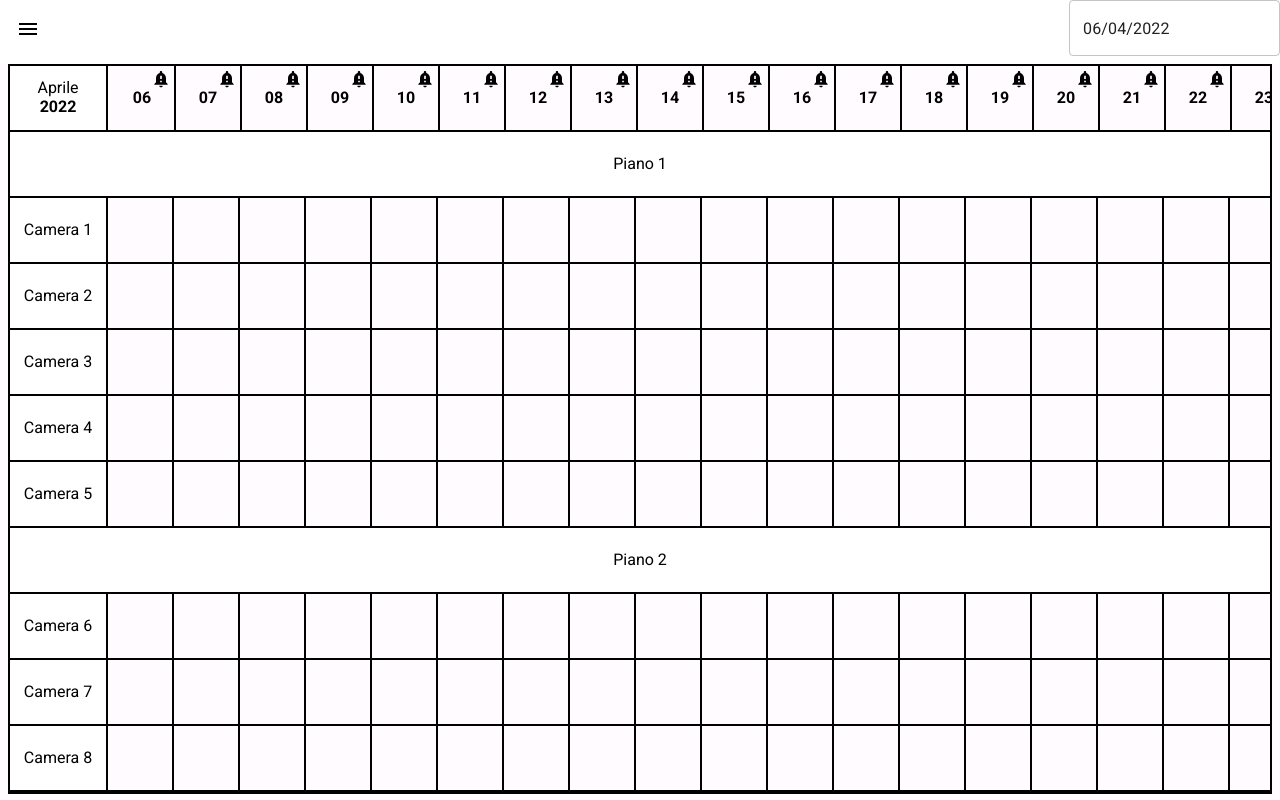
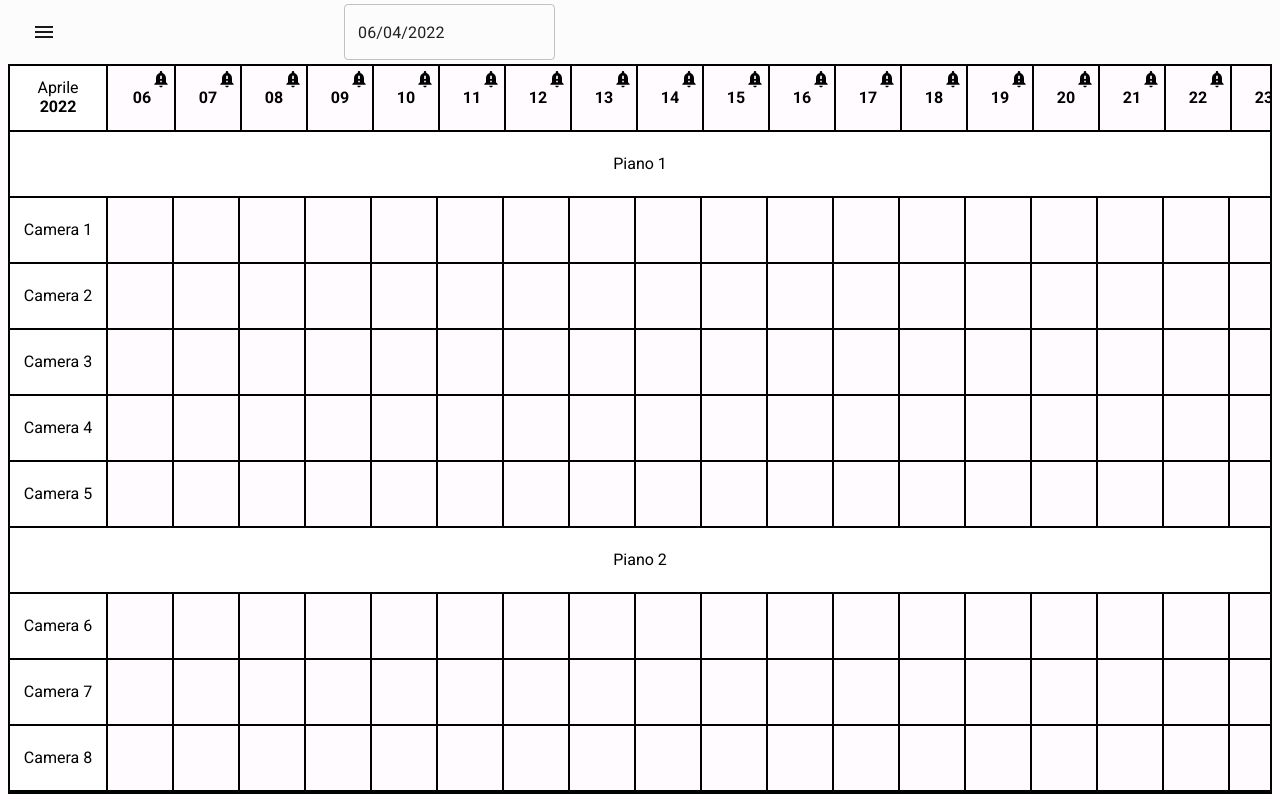
Before and after one commit to dropik/booking-calendar-app, a React app: page / in a window 1280 px wide. Built offline with nearby package versions, Linux system fonts and the light colour scheme.

Commit message:
Implemented custom app bar component

```diff
--- a/src/components/Header.css
+++ /dev/null
@@ -1,15 +0,0 @@
-.header {
-  position: fixed;
-  top: 0;
-  left: 0;
-  right: 0;
-  background-color: white;
-  z-index: 1100;
-}
-
-.date-input {
-  display: flex;
-  justify-content: space-between;
-  height: 4rem;
-  line-height: 4rem;
-}
--- a/src/components/Header.tsx
+++ b/src/components/Header.tsx
@@ -1,15 +1,12 @@
 import React from "react";
 
+import M3AppBar from "./m3/M3AppBar";
 import DateInput from "./header/DateInput";
-
-import "./Header.css";
 
 export default function Header(): JSX.Element {
   return (
-    <div className="header">
-      <div className="date-input">
-        <DateInput />
-      </div>
-    </div>
+    <M3AppBar>
+      <DateInput />
+    </M3AppBar>
   );
 }
--- /dev/null
+++ b/src/components/m3/M3AppBar.tsx
@@ -0,0 +1,18 @@
+import React from "react";
+import { styled } from "@mui/material/styles";
+import AppBar, { AppBarProps } from "@mui/material/AppBar";
+
+const CustomizedAppBar = styled(AppBar)<AppBarProps>(({ theme }) => ({
+  backgroundColor: theme.palette.surface.main,
+  color: theme.palette.onSurface.main,
+  display: "flex",
+  flexDirection: "row",
+  alignItems: "center",
+  height: "4rem",
+  paddingLeft: "1rem",
+  paddingRight: "1rem"
+}));
+
+export default function M3AppBar({ ...props}: AppBarProps): JSX.Element {
+  return <CustomizedAppBar elevation={0} {...props} />;
+}
```
